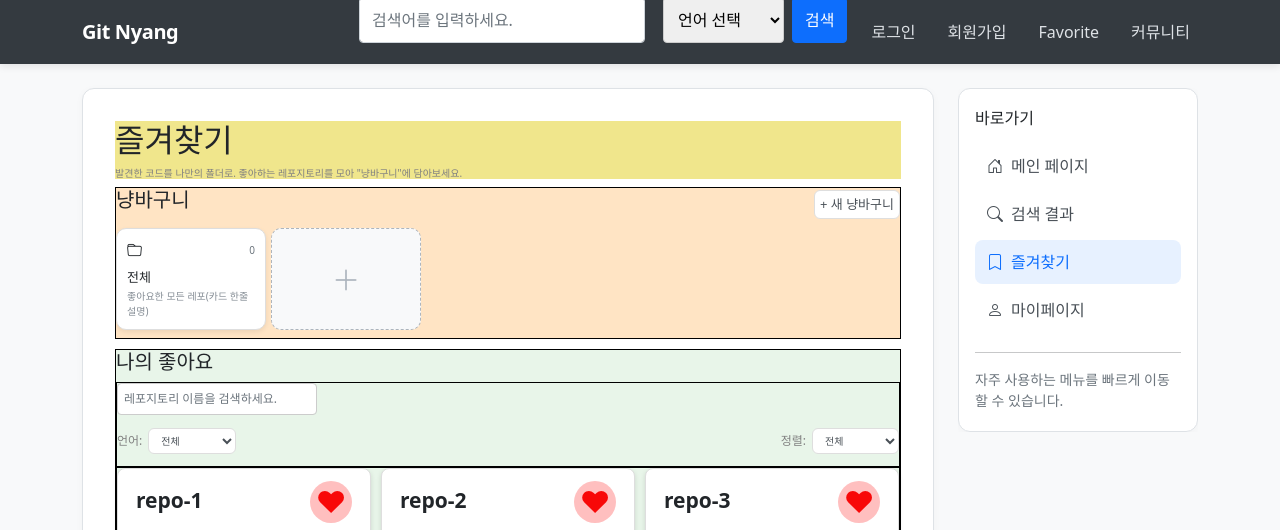
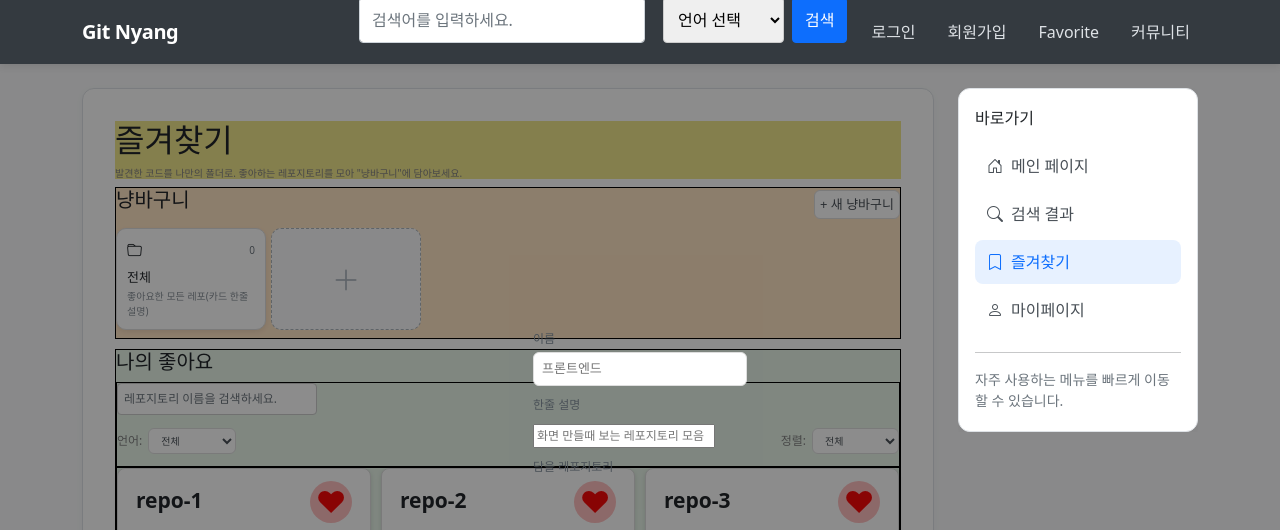
Before and after one commit to KOSTA-312-4/git-mini-wiki-front-4, a React (Vite) app: page /favorites in a window 1280 px wide. Both pictures are taken after a click on the button "+ 새 냥바구니". Shown: the top 530 px of the page. Built offline with nearby package versions, Linux system fonts and the light colour scheme.

Commit message:
feat: 냥바구니 모달 생성 기초 틀 구현(목 데이터 설정, 모달 컴포넌트로 props 전달)

```diff
--- a/src/components/MyCatBasket.jsx
+++ b/src/components/MyCatBasket.jsx
@@ -1,13 +1,68 @@
-import React from "react";
+import React, { useState } from "react";
 import "./MyCatBasket.css";
+import NewCatBasketModal from "./NewCatBasketModal";
+
+//목 데이터
+const MOCK_LIKES = [
+  { id: 1001, name: "repo-1", full_name: "user1/repo-1", language: "Java" },
+  {
+    id: 1002,
+    name: "repo-2",
+    full_name: "user2/repo-2",
+    language: "JavaScript",
+  },
+  { id: 1003, name: "repo-3", full_name: "user3/repo-3", language: "Python" },
+  {
+    id: 1004,
+    name: "repo-4",
+    full_name: "user4/repo-4",
+    language: "TypeScript",
+  },
+  { id: 1005, name: "repo-5", full_name: "user5/repo-5", language: null },
+  { id: 1006, name: "repo-6", full_name: "user6/repo-6", language: "Java" },
+];
+
+const MOCK_BASKETS = [
+  {
+    id: 1,
+    name: "프론트엔드",
+    description: "화면 만들 때 보는 레포",
+    repoIds: [1002, 1004],
+  },
+  {
+    id: 2,
+    name: "백엔드",
+    description: "서버 관련",
+    repoIds: [1001, 1006, 1003],
+  },
+];
 
 function MyCatBasket() {
+  //TODO: 실제 데이터로 교체해야 함
+  const [likes, setLikes] = useState(MOCK_LIKES);
+  const [baskets, setBaskets] = useState(MOCK_BASKETS);
+
+  //새 냥바구니 버튼 감지
+  const [isCreateOpen, setIsCreateOpen] = useState(false);
+
+  //새 냥바구니 만들기
+  const handleCreate = (data) => {
+    //data: 새로 생성할 컬렉션 정보
+    //현재 시간을 id로 (나열을 생성순으로 함)
+    setBaskets((prev) => [...prev, { id: Date.now(), ...data }]);
+    setIsCreateOpen(false); //생성 완료되면 모달 닫기
+  };
+
   return (
     <div>
       {/*툴바*/}
       <div className="catBasket-toolbar">
         <h5>냥바구니</h5>
-        <button type="button" className="catBasket-add-button">
+        <button
+          type="button"
+          className="catBasket-add-button"
+          onClick={() => setIsCreateOpen(true)}
+        >
           + 새 냥바구니
         </button>
       </div>
@@ -31,6 +86,16 @@ function MyCatBasket() {
           <i className="bi bi-plus-lg"></i>
         </div>
       </div>
+
+      {/*냥바구니 만들기*/}
+      {/*true이면 새 모달 열기*/}
+      {isCreateOpen && (
+        <NewCatBasketModal
+          likes={likes}
+          onClose={() => setIsCreateOpen(false)}
+          onCreate={handleCreate}
+        />
+      )}
     </div>
   );
 }
--- /dev/null
+++ b/src/components/NewCatBasketModal.css
@@ -0,0 +1,31 @@
+.catBasket-modal-overlay {
+  position: fixed;
+  inset: 0;
+  z-index: 1000;
+  display: flex;
+  justify-content: center;
+  align-items: center;
+  background-color: rgba(0, 0, 0, 0.45);
+}
+
+.catBasket-modal-body {
+  padding: 16px;
+  overflow-y: auto;
+}
+
+/* 모달 안 공통 요소 */
+.catBasket-field-label {
+  display: block;
+  margin: 10px 0 4px;
+  font-size: 12px;
+  color: #495057;
+}
+
+.catBasket-field-input {
+  box-sizing: border-box;
+  width: 100%;
+  padding: 6px 8px;
+  border: 1px solid #dedede;
+  border-radius: 6px;
+  font-size: 13px;
+}
--- /dev/null
+++ b/src/components/NewCatBasketModal.jsx
@@ -0,0 +1,51 @@
+import React, { useState } from "react";
+import "./NewCatBasketModal.css";
+
+function NewCatBasketModal({ likes, onClose, onCreate }) {
+  const [name, setName] = useState("");
+  const [description, setDescription] = useState("");
+
+  //저장
+  const handleSubmit = (e) => {
+    e.preventDefault(); //기본 제출 동작 차단하기
+
+    onCreate({
+      name: name.trim(),
+      description: description.trim(),
+    });
+  };
+
+  return (
+    <div className="catBasket-modal-overlay">
+      <div className="create-modal-body">
+        <form onSubmit={handleSubmit}>
+          <label htmlFor="basketName" className="catBasket-field-label">
+            이름
+          </label>
+          <input
+            id="basketName"
+            type="text"
+            className="catBasket-field-input"
+            value={name}
+            placeholder="프론트엔드"
+          />
+
+          <label htmlFor="basketDescription" className="catBasket-field-label">
+            한줄 설명
+          </label>
+          <input
+            id="basketDescription"
+            className="catBasket-field-label"
+            type="text"
+            value={description}
+            placeholder="화면 만들때 보는 레포지토리 모음"
+          />
+
+          <p className="catBasket-field-label">담을 레포지토리</p>
+        </form>
+      </div>
+    </div>
+  );
+}
+
+export default NewCatBasketModal;
```
